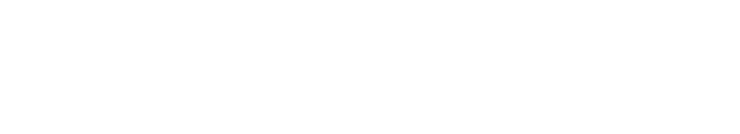
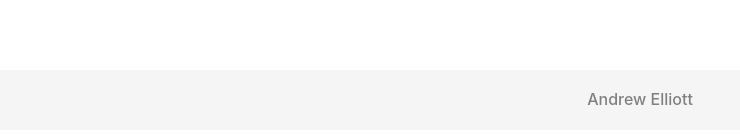
Before and after one commit to elliott-andrew/react-portfolio, a React (Create React App) app: page / in a window 1280 px wide. Shown: the part 670-804 px from the top of the page, without its empty margins (0-740 px from the left). Built offline with nearby package versions, Linux system fonts and the light colour scheme.

Commit message:
Inserted footer HTML and imported it to app.js

```diff
--- a/src/App.js
+++ b/src/App.js
@@ -1,11 +1,13 @@
 import "bootstrap/dist/css/bootstrap.min.css";
 import { BrowserRouter as Router, Route, Link } from "react-router-dom";
+import Footer from "./Components/Footer";
 import Navbar from "./Components/Navbar"
 
 function App() {
   return (
     <Router>
       <Navbar />
+      <Footer />
     </Router>
   );
 }
--- /dev/null
+++ b/src/Components/Footer/index.js
@@ -0,0 +1,17 @@
+import React from "react";
+import "./style.css"
+
+const Footer = () => {
+    return (
+        <footer class="footer">
+            <div class="row">
+                <div class="container">
+                    <h2>Andrew Elliott</h2>
+                </div>
+
+            </div>
+        </footer>
+    )
+};
+
+export default Footer
--- /dev/null
+++ b/src/Components/Footer/style.css
@@ -0,0 +1,14 @@
+.footer {
+    position: absolute;
+    bottom: 0;
+    width: 100%;
+    height: 60px; /* Set the fixed height of the footer here */
+    background-color: #f5f5f5;
+    text-align: center;
+    color: gray;
+  }
+
+.footer h2 {
+    padding: 20px 0;
+    font-size: 1em;
+}
```
Also changed, not shown: 1 other file (tests, documents, lock files or other folders).
